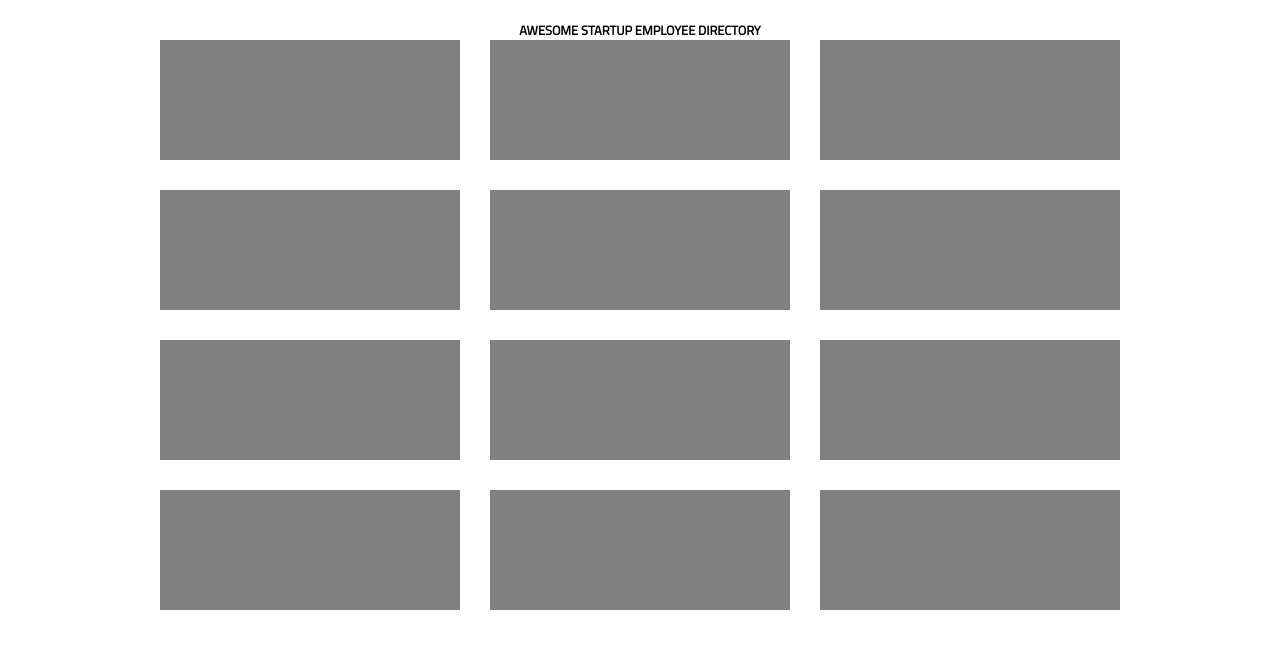
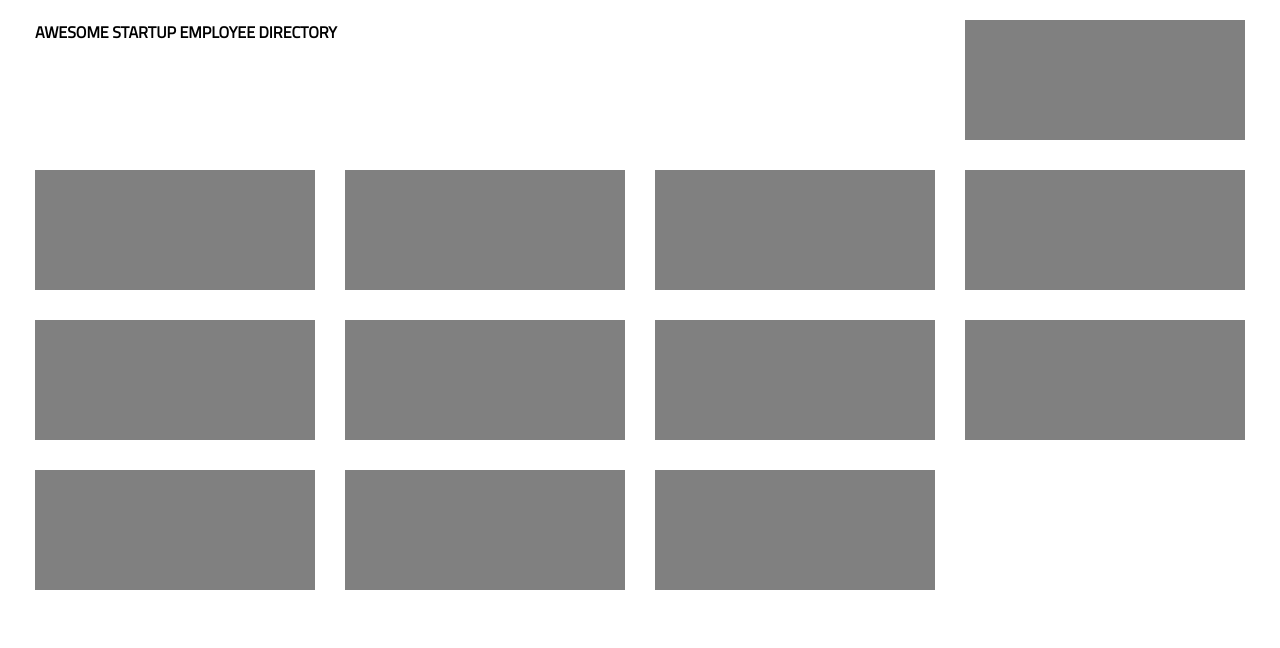
Before and after one commit to charlesseymour/Treehouse-FEWD-Techdegree-Project-10, a plain HTML site: page index.html in a window 1280 px wide. Drawn offline with Linux system fonts and the light colour scheme.

Commit message:
Moved header into grid

```diff
--- a/index.html
+++ b/index.html
@@ -9,10 +9,11 @@
   </head>
   <body>
     <div id="wrapper">
-      <div id="header">
-        AWESOME STARTUP EMPLOYEE DIRECTORY
-      </div>
+
       <div id="grid-wrapper">
+        <div id="header">
+          AWESOME STARTUP EMPLOYEE DIRECTORY
+        </div>
         <div class="grid-box"></div>
         <div class="grid-box"></div>
         <div class="grid-box"></div>
--- a/styles.css
+++ b/styles.css
@@ -11,17 +11,34 @@ body {
   font-size: 0.8em;
   font-weight: bold;
   text-align: center;
+  margin-bottom: 20px;
 }
 
 #grid-wrapper {
   display: grid;
-  grid-template-columns: repeat(auto-fill, 300px);
+  grid-template-columns: repeat(auto-fill, 280px);
   grid-gap: 30px;
   justify-content: center;
 }
 
 .grid-box {
-  width: 300px;
+  width: 280px;
   height: 120px;
   background-color: grey;
 }
+
+@media (min-width: 630px) {
+  #header {
+    text-align: left;
+    font-size: 1em;
+    grid-column-start: 1;
+    grid-column-end: 3;
+  }
+}
+
+@media (min-width: 940px) {
+  #header {
+    grid-column-start: 1;
+    grid-column-end: 4;
+  }
+}
```
